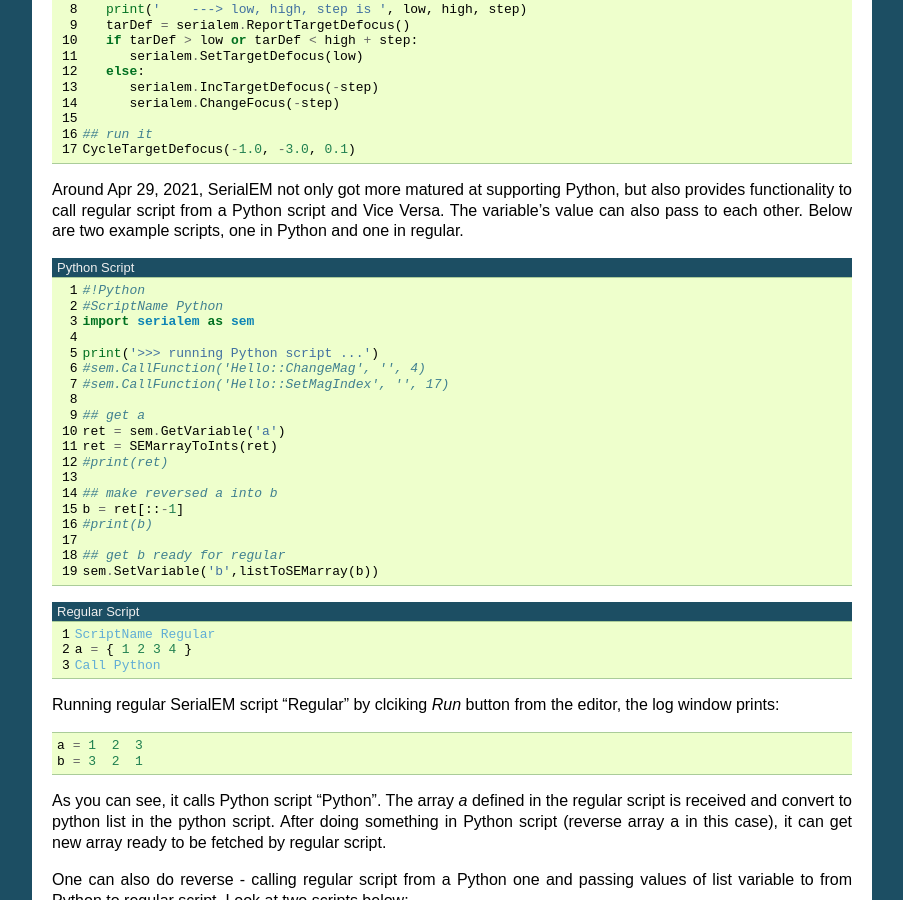
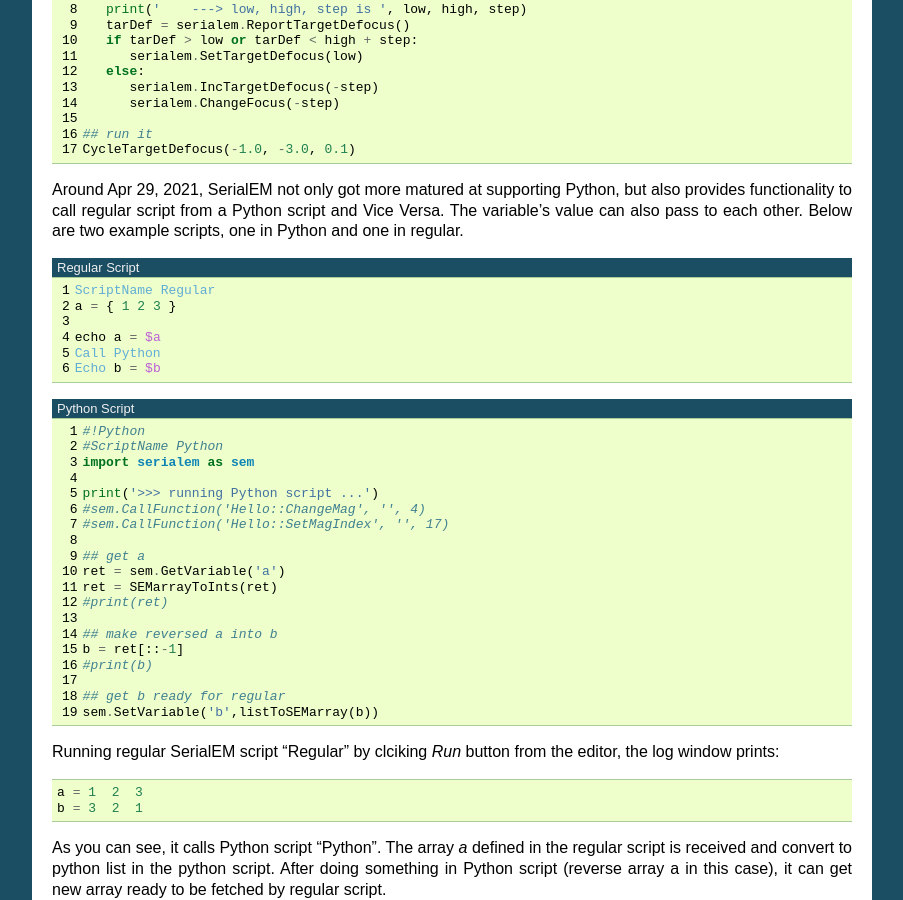
Before and after one commit to xuchen66/sphinx-emdocs, a Sphinx documentation site: the page built from source/serialem-note-hidden-goodies.rst, in a window 1280 px wide and 900 px high, scrolled down 4241 px. Shown: the whole window, without its empty margins (198-1101 px from the left). Built offline with Sphinx 7.4.7, drawn with Linux system fonts in a browser that asks for light colours; pages that are not in the unit, such as notebooks, are missing from menus; some of the changed lines change nothing that is shown.

Commit message:
Update serialem-note-hidden-goodies.rst

```diff
--- a/source/serialem-note-hidden-goodies.rst
+++ b/source/serialem-note-hidden-goodies.rst
@@ -271,6 +271,17 @@
 
 Around Apr 29, 2021, SerialEM not only got more matured at supporting Python, but also provides functionality to call regular script from a Python script and Vice Versa. The variable's value can also pass to each other. Below are two example scripts, one in Python and one in regular.
 
+.. code-block:: Ruby
+   :linenos:
+   :caption: Regular Script
+
+   ScriptName Regular
+   a = { 1 2 3 }
+
+   echo a = $a
+   Call Python
+   Echo b = $b
+
 .. code-block:: python
    :linenos:
    :caption: Python Script
@@ -294,15 +305,6 @@
 
    ## get b ready for regular
    sem.SetVariable('b',listToSEMarray(b))
-
-
-.. code-block:: Ruby
-   :linenos:
-   :caption: Regular Script
-
-   ScriptName Regular
-   a = { 1 2 3 4 }
-   Call Python
 
 Running regular SerialEM script "Regular" by clciking *Run* button from the editor, the log window prints:
 
```
